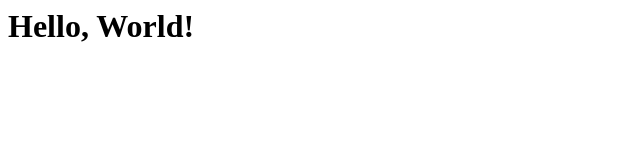
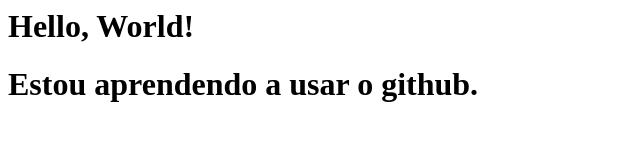
Before and after one commit to rodr1guezz/hello_world, a plain HTML site: page index.html in a window 1280 px wide. Shown: the whole page, without its empty margins (0-640 px from the left). Drawn offline with Linux system fonts and the light colour scheme.

Commit message:
Novo commit

```diff
--- a/index.html
+++ b/index.html
@@ -4,5 +4,6 @@
   </head>
   <body>
     <h1>Hello, World!</h1>
+    <h1>Estou aprendendo a usar o github.</h1>
   </body>
 </html>
```
